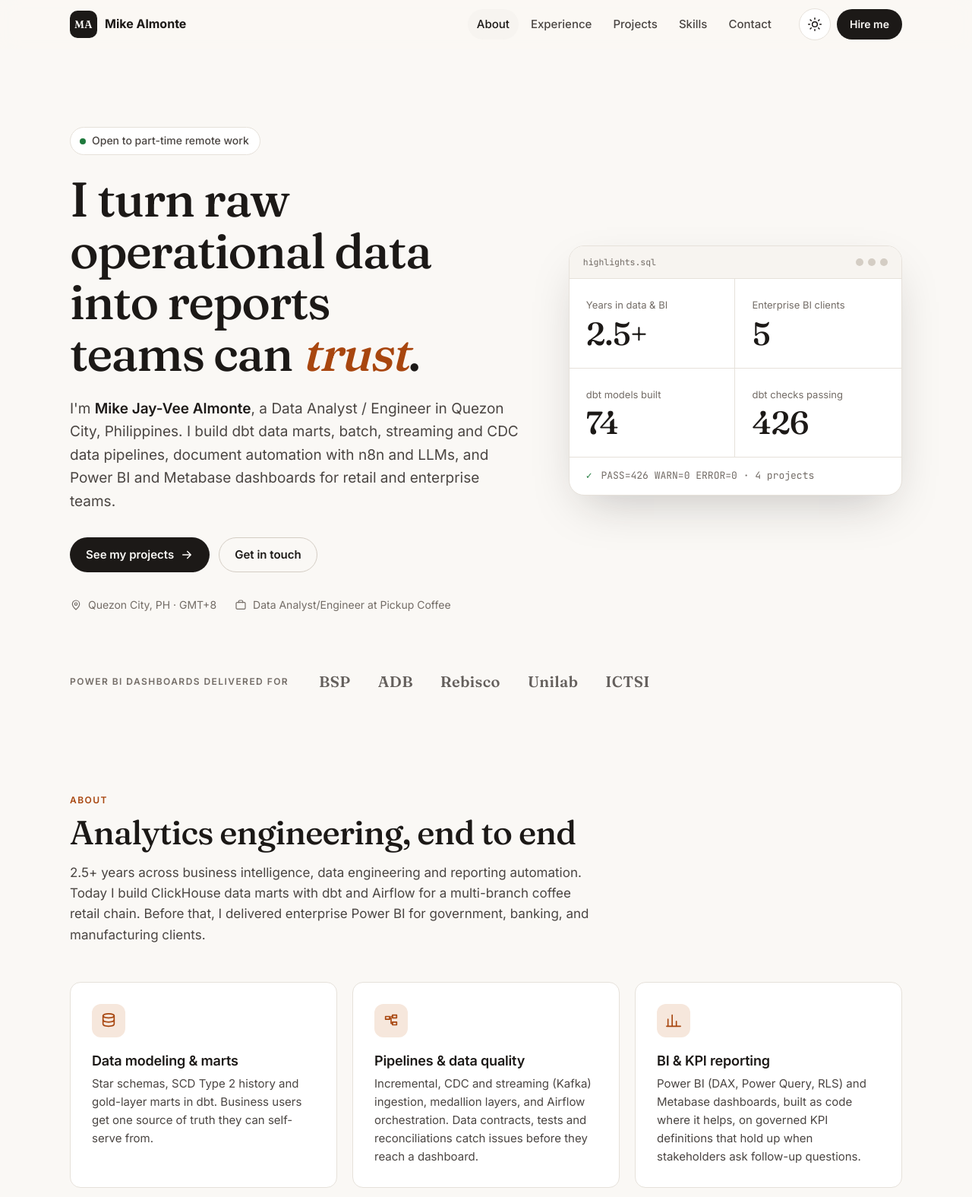
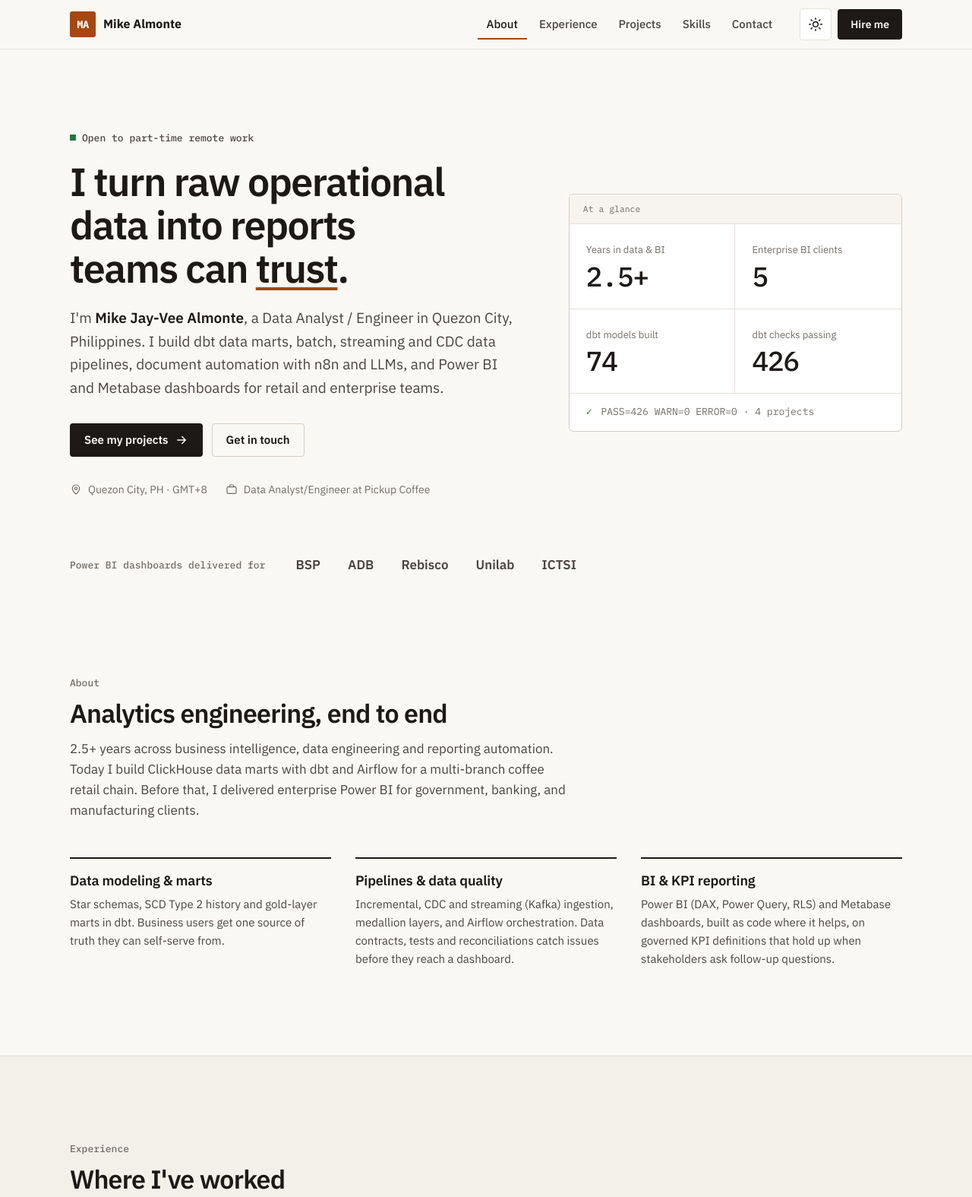
Before and after one commit to almontemike2001-star/almontemike2001-star.github.io, a plain HTML site: page index.html in a window 1280 px wide. Shown: the top 1575 px of the page at 76% size. Drawn offline with Linux system fonts and the light colour scheme.

Commit message:
style: plainer, less templated design
IBM Plex instead of Fraunces/Inter, square corners, no glass header,
no scroll-reveal or count-up animations, no hover lifts, no fake
window chrome, ruled columns instead of icon cards, mono labels
instead of tracked uppercase eyebrows.

Co-Authored-By: Claude Opus 5.5 <noreply@anthropic.com>

```diff
--- a/assets/css/style.css
+++ b/assets/css/style.css
@@ -22,15 +22,15 @@
   --good: #1f7a3d;
   --seg-on: #ffffff;
   --danger: #b4380a;
-  --shadow: 0 1px 2px rgba(28, 25, 23, .04), 0 8px 24px -12px rgba(28, 25, 23, .12);
-  --shadow-lg: 0 24px 60px -20px rgba(28, 25, 23, .25);
+  --shadow: 0 1px 0 rgba(28, 25, 23, .06);
+  --shadow-lg: 0 1px 0 rgba(28, 25, 23, .06);
 
-  --font-sans: 'Inter', system-ui, -apple-system, 'Segoe UI', Roboto, sans-serif;
-  --font-display: 'Fraunces', Georgia, 'Times New Roman', serif;
-  --font-mono: 'JetBrains Mono', ui-monospace, SFMono-Regular, Menlo, monospace;
+  --font-sans: 'IBM Plex Sans', system-ui, -apple-system, 'Segoe UI', Roboto, sans-serif;
+  --font-display: 'IBM Plex Sans', system-ui, sans-serif;
+  --font-mono: 'IBM Plex Mono', ui-monospace, SFMono-Regular, Menlo, monospace;
 
-  --radius: 14px;
-  --radius-sm: 8px;
+  --radius: 6px;
+  --radius-sm: 4px;
   --gutter: clamp(16px, 4vw, 32px);
   --maxw: 1160px;
   --header-h: 64px;
@@ -120,24 +120,22 @@ svg { flex-shrink: 0; }
 .skip-link:focus { top: 12px; }
 
 .eyebrow {
-  font: 600 12px/1 var(--font-sans);
-  letter-spacing: .12em; text-transform: uppercase; color: var(--accent);
-  margin-bottom: 12px;
+  font: 500 13px/1 var(--font-mono);
+  color: var(--muted);
+  margin-bottom: 14px;
 }
 
 /* ---------- Buttons ---------- */
 .btn {
   display: inline-flex; align-items: center; justify-content: center; gap: 8px;
-  min-height: 44px; padding: 10px 20px; border-radius: 999px;
+  min-height: 42px; padding: 9px 18px; border-radius: 4px;
   font-weight: 600; font-size: 15px; text-decoration: none; white-space: nowrap;
   border: 1px solid transparent; cursor: pointer;
   transition: transform .15s ease, background-color .2s, border-color .2s, box-shadow .2s;
 }
 .btn svg { width: 18px; height: 18px; fill: none; stroke: currentColor; stroke-width: 2; stroke-linecap: round; stroke-linejoin: round; }
-.btn:hover { transform: translateY(-1px); }
-.btn:active { transform: translateY(0); }
 .btn-primary { background: var(--ink); color: var(--bg); }
-.btn-primary:hover { box-shadow: var(--shadow); }
+.btn-primary:hover { background: var(--accent); color: var(--accent-ink); }
 .btn-ghost { background: transparent; border-color: var(--line-strong); color: var(--ink); }
 .btn-ghost:hover { border-color: var(--ink); }
 .btn-sm { min-height: 38px; padding: 8px 16px; font-size: 14px; }
@@ -145,7 +143,7 @@ svg { flex-shrink: 0; }
 
 .icon-btn {
   display: inline-grid; place-items: center; width: 42px; height: 42px;
-  border-radius: 999px; border: 1px solid var(--line); background: var(--surface); color: var(--ink);
+  border-radius: 4px; border: 1px solid var(--line); background: var(--surface); color: var(--ink);
   cursor: pointer; transition: border-color .2s, background-color .2s;
 }
 .icon-btn:hover { border-color: var(--line-strong); }
@@ -154,27 +152,25 @@ svg { flex-shrink: 0; }
 /* ---------- Header ---------- */
 .site-header {
   position: sticky; top: 0; z-index: 50;
-  background: color-mix(in srgb, var(--bg) 82%, transparent);
-  backdrop-filter: saturate(160%) blur(12px);
-  -webkit-backdrop-filter: saturate(160%) blur(12px);
-  border-bottom: 1px solid transparent;
+  background: var(--bg);
+  border-bottom: 1px solid var(--line);
   transition: border-color .2s, box-shadow .2s;
 }
-.site-header.scrolled { border-bottom-color: var(--line); }
+.site-header.scrolled { border-bottom-color: var(--line-strong); }
 .nav { height: var(--header-h); display: flex; align-items: center; gap: 24px; }
 .brand { display: inline-flex; align-items: center; gap: 10px; text-decoration: none; font-weight: 700; }
 .brand-mark {
-  display: grid; place-items: center; width: 36px; height: 36px; border-radius: 10px;
-  background: var(--ink); color: var(--bg); font: 600 14px/1 var(--font-display); letter-spacing: .02em;
+  display: grid; place-items: center; width: 34px; height: 34px; border-radius: 3px;
+  background: var(--accent); color: var(--accent-ink); font: 600 13px/1 var(--font-mono);
 }
 .brand-name { font-size: 16px; }
 .nav-links { display: flex; gap: 4px; list-style: none; margin-left: auto; }
 .nav-links a {
-  display: block; padding: 8px 12px; border-radius: 999px; text-decoration: none;
+  display: block; padding: 8px 12px; border-radius: 4px; text-decoration: none;
   color: var(--ink-2); font-size: 15px; font-weight: 500; transition: color .2s, background-color .2s;
 }
 .nav-links a:hover { color: var(--ink); background: var(--surface-2); }
-.nav-links a[aria-current="true"] { color: var(--ink); background: var(--surface-2); }
+.nav-links a[aria-current="true"] { color: var(--ink); background: none; box-shadow: inset 0 -2px 0 var(--accent); border-radius: 0; }
 .nav-actions { display: flex; align-items: center; gap: 8px; }
 .icon-moon { display: none; }
 [data-theme="dark"] .icon-sun { display: none; }
@@ -210,20 +206,15 @@ svg { flex-shrink: 0; }
   align-items: center; padding-block: clamp(48px, 8vw, 104px) clamp(40px, 6vw, 72px);
 }
 .status-pill {
-  display: inline-flex; align-items: center; gap: 8px; padding: 6px 14px 6px 12px;
-  border: 1px solid var(--line); border-radius: 999px; background: var(--surface);
-  font-size: 14px; font-weight: 500; color: var(--ink-2); margin-bottom: 24px;
+  display: inline-flex; align-items: center; gap: 8px;
+  font: 500 13px/1 var(--font-mono); color: var(--ink-2); margin-bottom: 22px;
 }
-.status-pill .dot { width: 8px; height: 8px; border-radius: 50%; background: var(--good); box-shadow: 0 0 0 0 var(--good); animation: pulse 2.4s infinite; }
-@keyframes pulse {
-  0% { box-shadow: 0 0 0 0 color-mix(in srgb, var(--good) 50%, transparent); }
-  70%, 100% { box-shadow: 0 0 0 8px transparent; }
+.status-pill .dot { width: 8px; height: 8px; border-radius: 1px; background: var(--good); }
+.hero h1 {
+  font: 600 clamp(32px, 4.4vw, 52px)/1.1 var(--font-sans);
+  letter-spacing: -0.03em; margin-bottom: 22px; text-wrap: balance; max-width: 18ch;
 }
-.hero h1 {
-  font: 500 clamp(36px, 5.6vw, 64px)/1.06 var(--font-display);
-  letter-spacing: -0.025em; margin-bottom: 24px; text-wrap: balance;
-}
-.hero h1 em { font-style: italic; color: var(--accent); }
+.hero h1 em { font-style: normal; text-decoration: underline; text-decoration-color: var(--accent); text-decoration-thickness: 4px; text-underline-offset: 6px; }
 .lead { font-size: clamp(17px, 1.6vw, 19px); color: var(--ink-2); max-width: 58ch; }
 .lead strong { color: var(--ink); font-weight: 600; }
 .hero-ctas { display: flex; flex-wrap: wrap; gap: 12px; margin-top: 32px; }
@@ -232,12 +223,12 @@ svg { flex-shrink: 0; }
 .hero-meta svg { width: 16px; height: 16px; fill: none; stroke: currentColor; stroke-width: 1.8; stroke-linecap: round; stroke-linejoin: round; }
 
 .hero-card {
-  background: var(--surface); border: 1px solid var(--line); border-radius: 20px;
-  box-shadow: var(--shadow-lg); overflow: hidden;
+  background: var(--surface); border: 1px solid var(--line-strong); border-radius: var(--radius);
+  overflow: hidden;
 }
 .hero-card-head {
   display: flex; justify-content: space-between; align-items: center;
-  padding: 12px 18px; border-bottom: 1px solid var(--line); background: var(--surface-2); color: var(--muted); font-size: 13px;
+  padding: 10px 18px; border-bottom: 1px solid var(--line); background: var(--surface-2); color: var(--muted); font-size: 13px;
 }
 .window-dots { display: flex; gap: 6px; }
 .window-dots i { width: 10px; height: 10px; border-radius: 50%; background: var(--line-strong); }
@@ -245,7 +236,7 @@ svg { flex-shrink: 0; }
 .stat { padding: 24px 22px; border-bottom: 1px solid var(--line); }
 .stat:nth-child(odd) { border-right: 1px solid var(--line); }
 .stat dt { font-size: 13px; color: var(--muted); margin-bottom: 6px; }
-.stat dd { margin: 0; font: 500 clamp(32px, 4vw, 42px)/1 var(--font-display); letter-spacing: -0.02em; font-variant-numeric: tabular-nums; }
+.stat dd { margin: 0; font: 500 clamp(28px, 3.4vw, 36px)/1 var(--font-mono); letter-spacing: -0.03em; font-variant-numeric: tabular-nums; }
 .hero-card-foot { padding: 14px 22px; color: var(--muted); font-size: 13px; }
 .hero-card-foot .ok { color: var(--good); font-weight: 700; margin-right: 4px; }
 
@@ -253,22 +244,20 @@ svg { flex-shrink: 0; }
 .clients { display: flex; align-items: center; gap: 16px 40px; flex-wrap: wrap; padding-block: 8px 24px; }
 .clients .eyebrow { color: var(--muted); margin: 0; }
 .client-list { list-style: none; display: flex; flex-wrap: wrap; gap: 8px 36px; }
-.client-list li { font: 600 20px/1 var(--font-display); color: var(--ink-2); letter-spacing: .02em; opacity: .85; }
+.client-list li { font: 600 17px/1 var(--font-sans); color: var(--ink-2); }
 
 /* ---------- Sections ---------- */
 .section { padding-block: clamp(64px, 9vw, 120px); }
 .section-alt { background: var(--bg-alt); border-block: 1px solid var(--line); }
 .section-head { max-width: 720px; margin-bottom: clamp(32px, 4vw, 48px); }
-.section-head h2, .contact h2 { font: 500 clamp(30px, 4vw, 44px)/1.1 var(--font-display); letter-spacing: -0.02em; margin-bottom: 16px; text-wrap: balance; }
+.section-head h2, .contact h2 { font: 600 clamp(26px, 3vw, 34px)/1.15 var(--font-sans); letter-spacing: -0.025em; margin-bottom: 14px; text-wrap: balance; }
 .section-sub { color: var(--ink-2); font-size: 17px; max-width: 64ch; }
 
 /* Cards */
-.cards-3 { display: grid; grid-template-columns: repeat(3, minmax(0, 1fr)); gap: 20px; }
+.cards-3 { display: grid; grid-template-columns: repeat(3, minmax(0, 1fr)); gap: 32px; }
 .card {
-  background: var(--surface); border: 1px solid var(--line); border-radius: var(--radius);
-  padding: 28px; transition: transform .2s ease, border-color .2s, box-shadow .2s;
+  border-top: 2px solid var(--ink); padding: 18px 0 0;
 }
-.card:hover { transform: translateY(-3px); border-color: var(--line-strong); box-shadow: var(--shadow); }
 .card-icon {
   width: 44px; height: 44px; border-radius: 12px; display: grid; place-items: center;
   background: var(--accent-soft); color: var(--accent); margin-bottom: 20px;
@@ -303,13 +292,13 @@ svg { flex-shrink: 0; }
 .tags, .chips { list-style: none; display: flex; flex-wrap: wrap; gap: 8px; }
 .tags { margin-top: 18px; }
 .tags li, .chips li {
-  font-size: 13px; font-weight: 500; padding: 4px 12px; border-radius: 999px;
+  font-size: 13px; font-weight: 500; padding: 3px 9px; border-radius: 3px;
   background: var(--surface-2); border: 1px solid var(--line); color: var(--ink-2);
 }
 
 /* ---------- Panels ---------- */
 .panel {
-  background: var(--surface); border: 1px solid var(--line); border-radius: 18px;
+  background: var(--surface); border: 1px solid var(--line); border-radius: var(--radius);
   padding: clamp(20px, 3vw, 32px); margin-bottom: 20px;
 }
 .panel-head { margin-bottom: 20px; }
@@ -322,10 +311,10 @@ svg { flex-shrink: 0; }
 .stage {
   position: relative; text-align: left; cursor: pointer;
   display: flex; flex-direction: column; gap: 4px; min-height: 104px;
-  padding: 14px; border-radius: 12px; border: 1px solid var(--line); background: var(--surface-2);
+  padding: 14px; border-radius: 4px; border: 1px solid var(--line); background: var(--surface-2);
   transition: border-color .2s, background-color .2s, transform .15s;
 }
-.stage:hover { border-color: var(--line-strong); transform: translateY(-2px); }
+.stage:hover { border-color: var(--ink); }
 .stage::after {
   content: ''; position: absolute; right: -9px; top: 50%; width: 8px; height: 8px;
   border-top: 1.5px solid var(--line-strong); border-right: 1.5px solid var(--line-strong);
@@ -342,7 +331,7 @@ svg { flex-shrink: 0; }
 
 .stage-detail {
   display: grid; grid-template-columns: minmax(0, 1.4fr) minmax(0, 1fr); gap: 24px 40px;
-  margin-top: 20px; padding: 24px; border-radius: 12px; background: var(--surface-2); border: 1px solid var(--line);
+  margin-top: 20px; padding: 24px; border-radius: 4px; background: var(--surface-2); border: 1px solid var(--line);
 }
 .stage-detail h4 { font-size: 18px; font-weight: 600; margin-bottom: 8px; }
 .stage-detail p:not(.eyebrow) { color: var(--ink-2); font-size: 15px; }
@@ -360,10 +349,10 @@ svg { flex-shrink: 0; }
 .kpi-row { display: grid; grid-template-columns: repeat(4, minmax(0, 1fr)); gap: 20px; margin-bottom: 20px; }
 .kpi {
   display: flex; flex-direction: column; gap: 6px;
-  background: var(--surface); border: 1px solid var(--line); border-radius: var(--radius); padding: 22px;
+  background: var(--surface); border: 1px solid var(--line); border-top: 3px solid var(--accent); border-radius: 0 0 var(--radius) var(--radius); padding: 18px 20px;
 }
 .kpi-label { font-size: 13px; color: var(--muted); font-weight: 500; }
-.kpi-value { font: 500 clamp(28px, 3.2vw, 38px)/1.05 var(--font-display); letter-spacing: -0.02em; font-variant-numeric: tabular-nums; }
+.kpi-value { font: 500 clamp(24px, 2.8vw, 32px)/1.1 var(--font-mono); letter-spacing: -0.03em; font-variant-numeric: tabular-nums; }
 .kpi-note { font-size: 13px; color: var(--muted); }
 
 /* Charts */
@@ -371,12 +360,12 @@ svg { flex-shrink: 0; }
 .chart-card { margin: 0 0 20px; display: flex; flex-direction: column; }
 .chart-head { display: flex; justify-content: space-between; align-items: flex-start; gap: 12px 16px; flex-wrap: wrap; }
 .seg {
-  display: inline-flex; flex-wrap: wrap; padding: 3px; gap: 2px; border-radius: 999px;
+  display: inline-flex; flex-wrap: wrap; padding: 3px; gap: 2px; border-radius: 5px;
   background: var(--surface-2); border: 1px solid var(--line);
 }
 .seg button {
   border: 0; background: transparent; cursor: pointer; padding: 6px 14px; min-height: 34px;
-  border-radius: 999px; font-size: 14px; font-weight: 500; color: var(--ink-2); transition: background-color .2s, color .2s;
+  border-radius: 3px; font-size: 14px; font-weight: 500; color: var(--ink-2); transition: background-color .2s, color .2s;
 }
 .seg button:hover { color: var(--ink); }
 .seg button[aria-pressed="true"], .seg button[aria-selected="true"] { background: var(--seg-on); color: var(--ink); box-shadow: 0 1px 3px rgba(0,0,0,.12); }
@@ -444,19 +433,19 @@ svg { flex-shrink: 0; }
 .table-wrap .num { text-align: right; }
 
 /* Decisions */
-.decisions { display: grid; grid-template-columns: repeat(2, minmax(0, 1fr)); gap: 16px; }
-.decision { padding: 20px; border-radius: 12px; background: var(--surface-2); border: 1px solid var(--line); }
+.decisions { display: grid; grid-template-columns: repeat(2, minmax(0, 1fr)); gap: 24px 32px; }
+.decision { padding: 4px 0 4px 16px; border-left: 2px solid var(--accent); }
 .decision h4 { font-size: 16px; font-weight: 600; margin-bottom: 6px; }
 .decision p { font-size: 15px; color: var(--ink-2); }
 
 /* Gallery */
 .gallery { display: grid; grid-template-columns: 1.5fr 1fr; grid-auto-rows: auto; gap: 16px; }
 .shot {
-  position: relative; padding: 0; border: 1px solid var(--line); border-radius: 12px; overflow: hidden;
+  position: relative; padding: 0; border: 1px solid var(--line); border-radius: 4px; overflow: hidden;
   background: var(--surface-2); cursor: zoom-in; text-align: left; display: flex; flex-direction: column;
   transition: border-color .2s, transform .2s, box-shadow .2s;
 }
-.shot:hover { border-color: var(--line-strong); transform: translateY(-2px); box-shadow: var(--shadow); }
+.shot:hover { border-color: var(--ink); }
 .shot img { width: 100%; height: 100%; object-fit: cover; object-position: top left; aspect-ratio: 16 / 10; background: #fff; }
 .shot-main { grid-row: span 2; }
 .shot-main img { aspect-ratio: auto; }
@@ -466,13 +455,13 @@ svg { flex-shrink: 0; }
 
 /* Live report embed */
 .live-frame {
-  border: 1px solid var(--line); border-radius: 12px; overflow: hidden;
+  border: 1px solid var(--line); border-radius: 4px; overflow: hidden;
   background: var(--surface-2); height: min(78vh, 760px);
 }
 .live-frame iframe { display: block; width: 100%; height: 100%; border: 0; }
 
-.stack-strip { display: flex; flex-wrap: wrap; gap: 8px; justify-content: center; margin-top: 8px; }
-.stack-strip span { font: 500 13px/1 var(--font-mono); padding: 8px 14px; border-radius: 999px; border: 1px dashed var(--line-strong); color: var(--ink-2); }
+.stack-strip { display: flex; flex-wrap: wrap; gap: 6px 18px; justify-content: flex-start; margin-top: 8px; padding-top: 14px; border-top: 1px solid var(--line); }
+.stack-strip span { font: 400 13px/1.6 var(--font-mono); color: var(--muted); }
 
 /* ---------- Skills ---------- */
 .skills-grid { display: grid; grid-template-columns: repeat(3, minmax(0, 1fr)); gap: 20px; }
@@ -481,7 +470,7 @@ svg { flex-shrink: 0; }
 .chips li { background: var(--surface-2); }
 .edu-grid { display: grid; grid-template-columns: 1fr 1.4fr; gap: 20px; margin-top: 20px; }
 .edu { background: var(--surface); border: 1px solid var(--line); border-radius: var(--radius); padding: 24px 28px; }
-.edu h3 { font: 500 24px/1.2 var(--font-display); margin-bottom: 6px; }
+.edu h3 { font: 600 20px/1.25 var(--font-sans); margin-bottom: 6px; }
 .edu > p:not(.eyebrow) { color: var(--ink-2); font-size: 15px; }
 .training { list-style: none; display: grid; }
 .training li { display: flex; justify-content: space-between; gap: 16px; padding: 10px 0; border-bottom: 1px solid var(--line); font-size: 15px; }
@@ -498,11 +487,11 @@ svg { flex-shrink: 0; }
 }
 .contact-link:hover { color: var(--accent); }
 .contact-link svg {
-  width: 40px; height: 40px; padding: 10px; border-radius: 12px; border: 1px solid var(--line); background: var(--surface);
+  width: 40px; height: 40px; padding: 10px; border-radius: 4px; border: 1px solid var(--line); background: var(--surface);
   fill: none; stroke: currentColor; stroke-width: 1.8; stroke-linecap: round; stroke-linejoin: round;
 }
 .copy-btn {
-  border: 1px solid var(--line); background: var(--surface); border-radius: 999px; padding: 4px 12px; min-height: 32px;
+  border: 1px solid var(--line); background: var(--surface); border-radius: 4px; padding: 4px 12px; min-height: 32px;
   font-size: 13px; font-weight: 500; cursor: pointer; color: var(--ink-2);
 }
 .copy-btn:hover { border-color: var(--line-strong); color: var(--ink); }
@@ -513,7 +502,7 @@ svg { flex-shrink: 0; }
 .field label { font-size: 14px; font-weight: 500; }
 .opt { color: var(--muted); font-weight: 400; }
 .field input, .field select, .field textarea {
-  width: 100%; padding: 12px 14px; border-radius: 10px; border: 1px solid var(--line-strong);
+  width: 100%; padding: 11px 13px; border-radius: 4px; border: 1px solid var(--line-strong);
   background: var(--bg); font-size: 16px; transition: border-color .2s, box-shadow .2s;
 }
 .field textarea { resize: vertical; min-height: 120px; }
@@ -547,16 +536,11 @@ svg { flex-shrink: 0; }
 /* ---------- Toast ---------- */
 .toast {
   position: fixed; left: 50%; bottom: 24px; z-index: 120; transform: translate(-50%, 16px);
-  background: var(--ink); color: var(--bg); padding: 10px 18px; border-radius: 999px; font-size: 14px; font-weight: 500;
+  background: var(--ink); color: var(--bg); padding: 10px 18px; border-radius: 4px; font-size: 14px; font-weight: 500;
   opacity: 0; pointer-events: none; transition: opacity .2s, transform .2s; box-shadow: var(--shadow-lg);
 }
 .toast.on { opacity: 1; transform: translate(-50%, 0); }
 
-/* ---------- Reveal ---------- */
-.js-reveal .reveal { opacity: 0; transform: translateY(16px); transition: opacity .6s ease, transform .6s cubic-bezier(.2,.7,.2,1); }
-.js-reveal .reveal.in { opacity: 1; transform: none; }
-.cards-3 .reveal:nth-child(2), .skills-grid .reveal:nth-child(3n+2) { transition-delay: .08s; }
-.cards-3 .reveal:nth-child(3), .skills-grid .reveal:nth-child(3n) { transition-delay: .16s; }
 
 @media (prefers-reduced-motion: reduce) {
   html { scroll-behavior: auto; }
@@ -626,6 +610,5 @@ svg { flex-shrink: 0; }
 
 @media print {
   .site-header, .lightbox, .toast, .contact-form, .seg, .hero-ctas, .project-links { display: none !important; }
-  .js-reveal .reveal { opacity: 1; transform: none; }
   body { background: #fff; color: #000; }
 }
--- a/assets/js/main.js
+++ b/assets/js/main.js
@@ -73,46 +73,6 @@
       });
     }, { rootMargin: '-45% 0px -50% 0px' });
     Object.keys(linkMap).forEach(function (id) { var s = document.getElementById(id); if (s) spy.observe(s); });
-  }
-
-  /* ---------- Count-up numbers ---------- */
-  function formatCount(elm, v) {
-    var dec = parseInt(elm.dataset.decimals || '0', 10);
-    var s = elm.dataset.format === 'int'
-      ? Math.round(v).toLocaleString('en-US')
-      : v.toFixed(dec);
-    return (elm.dataset.prefix || '') + s + (elm.dataset.suffix || '');
-  }
-  function countUp(elm) {
-    var target = parseFloat(elm.dataset.count);
-    if (reduceMotion) { elm.textContent = formatCount(elm, target); return; }
-    var start = null, dur = 1100;
-    function tick(ts) {
-      if (!start) start = ts;
-      var p = Math.min(1, (ts - start) / dur);
-      var eased = 1 - Math.pow(1 - p, 3);
-      elm.textContent = formatCount(elm, target * eased);
-      if (p < 1) requestAnimationFrame(tick);
-    }
-    requestAnimationFrame(tick);
-  }
-
-  /* ---------- Reveal on scroll ---------- */
-  var counters = $$('[data-count]');
-  if ('IntersectionObserver' in window && !reduceMotion) {
-    root.classList.add('js-reveal');
-    var io = new IntersectionObserver(function (entries) {
-      entries.forEach(function (en) {
-        if (!en.isIntersecting) return;
-        en.target.classList.add('in');
-        $$('[data-count]', en.target).forEach(countUp);
-        if (en.target.hasAttribute('data-count')) countUp(en.target);
-        io.unobserve(en.target);
-      });
-    }, { threshold: 0.12, rootMargin: '0px 0px -40px 0px' });
-    $$('.reveal').forEach(function (n) { io.observe(n); });
-    // Counters outside .reveal blocks (hero)
-    counters.filter(function (c) { return !c.closest('.reveal'); }).forEach(countUp);
   }
 
   /* ---------- Pipeline (one per project) ---------- */
--- a/index.html
+++ b/index.html
@@ -18,7 +18,7 @@
   <link rel="icon" href="assets/favicon.svg" type="image/svg+xml">
   <link rel="preconnect" href="https://fonts.googleapis.com">
   <link rel="preconnect" href="https://fonts.gstatic.com" crossorigin>
-  <link href="https://fonts.googleapis.com/css2?family=Fraunces:opsz,wght@9..144,500;9..144,600&family=Inter:wght@400;500;600;700&family=JetBrains+Mono:wght@400;500&display=swap" rel="stylesheet">
+  <link href="https://fonts.googleapis.com/css2?family=IBM+Plex+Sans:wght@400;500;600;700&family=IBM+Plex+Mono:wght@400;500&display=swap" rel="stylesheet">
   <link rel="stylesheet" href="assets/css/style.css">
 
   <!-- Apply saved theme before paint to avoid a flash -->
@@ -99,8 +99,7 @@
 
       <aside class="hero-card" aria-label="Highlights">
         <div class="hero-card-head">
-          <span class="mono">highlights.sql</span>
-          <span class="window-dots" aria-hidden="true"><i></i><i></i><i></i></span>
+          <span class="mono">At a glance</span>
         </div>
         <dl class="stat-grid">
           <div class="stat"><dt>Years in data &amp; BI</dt><dd><span data-count="2.5" data-decimals="1">2.5</span>+</dd></div>
@@ -134,23 +133,14 @@
 
       <div class="cards-3">
         <article class="card reveal">
-          <div class="card-icon" aria-hidden="true">
-            <svg viewBox="0 0 24 24"><ellipse cx="12" cy="5" rx="8" ry="3"/><path d="M4 5v6c0 1.7 3.6 3 8 3s8-1.3 8-3V5"/><path d="M4 11v6c0 1.7 3.6 3 8 3s8-1.3 8-3v-6"/></svg>
-          </div>
           <h3>Data modeling &amp; marts</h3>
           <p>Star schemas, SCD Type 2 history and gold-layer marts in dbt. Business users get one source of truth they can self-serve from.</p>
         </article>
         <article class="card reveal">
-          <div class="card-icon" aria-hidden="true">
-            <svg viewBox="0 0 24 24"><path d="M4 6h6v4H4zM14 14h6v4h-6zM14 4h6v4h-6z"/><path d="M10 8h2v8h2M12 6h2"/></svg>
-          </div>
           <h3>Pipelines &amp; data quality</h3>
           <p>Incremental, CDC and streaming (Kafka) ingestion, medallion layers, and Airflow orchestration. Data contracts, tests and reconciliations catch issues before they reach a dashboard.</p>
         </article>
         <article class="card reveal">
-          <div class="card-icon" aria-hidden="true">
-            <svg viewBox="0 0 24 24"><path d="M4 20V10M10 20V4M16 20v-7M22 20H2"/></svg>
-          </div>
           <h3>BI &amp; KPI reporting</h3>
           <p>Power BI (DAX, Power Query, RLS) and Metabase dashboards, built as code where it helps, on governed KPI definitions that hold up when stakeholders ask follow-up questions.</p>
         </article>
```
